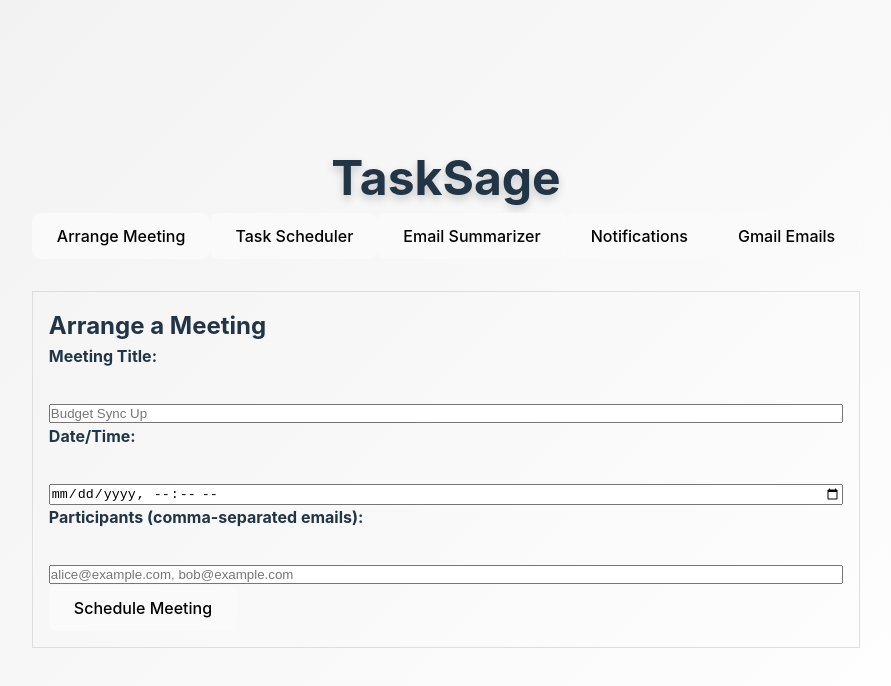
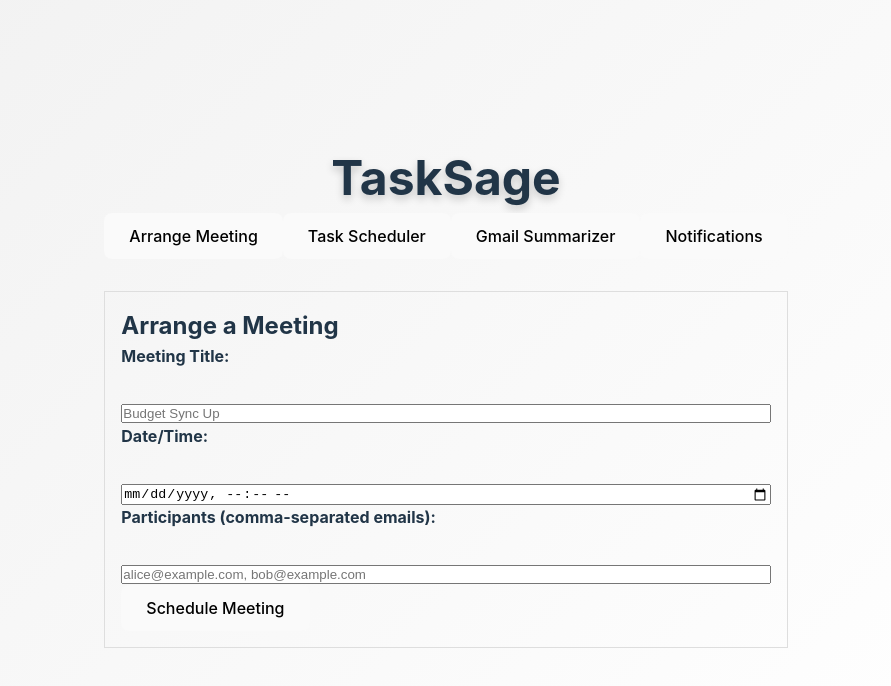
Before and after one commit to bokung/hack4good, a React (Vite) app in the folder app/: page / in a window 1280 px wide. Shown: the top 686 px of the page, without its empty margins (194-1085 px from the left). Built offline with nearby package versions, Linux system fonts and the light colour scheme; no server answers.

Commit message:
update layout

```diff
--- a/app/src/App.jsx
+++ b/app/src/App.jsx
@@ -5,7 +5,6 @@ import { useState } from 'react'
 import MeetingArranger from './components/MeetingArranger'
 import TaskScheduler from './components/TaskScheduler'
 import NotificationManager from './components/NotificationManager'
-import EmailSummarizer from './components/EmailSummarizer'
 import GmailEmails from './components/GmailEmails';
 
 function App() {
@@ -18,16 +17,14 @@ function App() {
       <nav style={{ marginBottom: '2rem' }}>
         <button onClick={() => setActiveTab('meeting')}>Arrange Meeting</button>
         <button onClick={() => setActiveTab('tasks')}>Task Scheduler</button>
-        <button onClick={() => setActiveTab('summarizer')}>Email Summarizer</button>
+        <button onClick={() => setActiveTab('gmail')}>Gmail Summarizer</button>
         <button onClick={() => setActiveTab('notifications')}>Notifications</button>
-        <button onClick={() => setActiveTab('gmail')}>Gmail Emails</button>
       </nav>
 
       {activeTab === 'meeting' && <MeetingArranger />}
       {activeTab === 'tasks' && <TaskScheduler />}
-      {activeTab === 'summarizer' && <EmailSummarizer />}
+      {activeTab === 'gmail' && <GmailEmails />}
       {activeTab === 'notifications' && <NotificationManager />}
-      {activeTab === 'gmail' && <GmailEmails />}
     </div>
   )
 }
```
